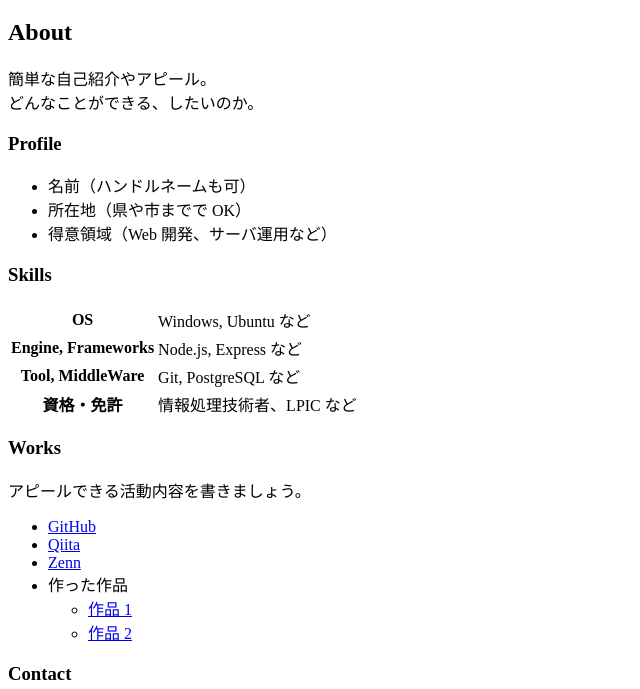
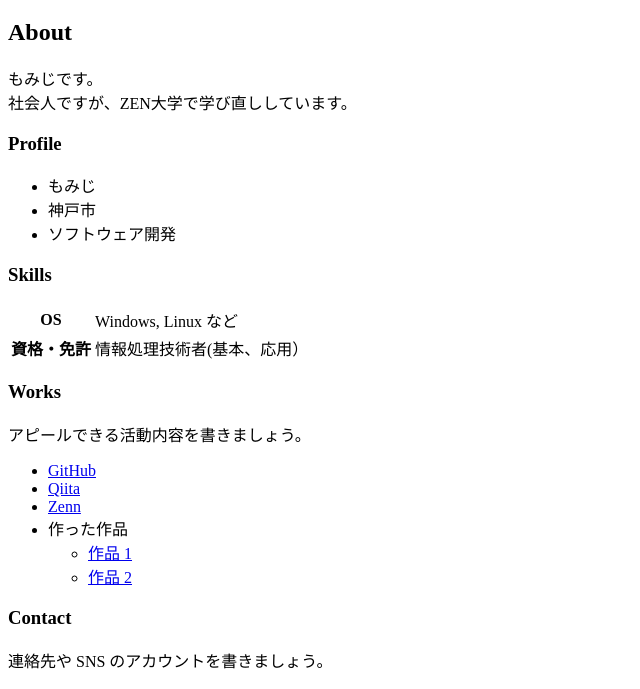
Before and after one commit to barbapa21835/barbapa21835.github.io, a plain HTML site: page index.html in a window 1280 px wide. Shown: the part 70-759 px from the top of the page, without its empty margins (0-640 px from the left). Drawn offline with Linux system fonts and the light colour scheme.

Commit message:
Update index.html

```diff
--- a/index.html
+++ b/index.html
@@ -10,34 +10,25 @@
 
     <h2>About</h2>
     <p>
-      簡単な自己紹介やアピール。<br>
-      どんなことができる、したいのか。
+      もみじです。<br>
+      社会人ですが、ZEN大学で学び直ししています。
     </p>
 
     <h3>Profile</h3>
     <ul>
-      <li>名前（ハンドルネームも可）</li>
-      <li>所在地（県や市までで OK）</li>
-      <li>得意領域（Web 開発、サーバ運用など）</li>
+      <li>もみじ</li>
+      <li>神戸市</li>
+      <li>ソフトウェア開発</li>
     </ul>
 
     <h3>Skills</h3>
     <table>
       <tr>
         <th>OS</th>
-        <td>Windows, Ubuntu など</td>
-      </tr>
-      <tr>
-        <th>Engine, Frameworks</th>
-        <td>Node.js, Express など</td>
-      </tr>
-      <tr>
-        <th>Tool, MiddleWare</th>
-        <td>Git, PostgreSQL など</td>
-      </tr>
+        <td>Windows, Linux など</td>
       <tr>
         <th>資格・免許</th>
-        <td>情報処理技術者、LPIC など</td>
+        <td>情報処理技術者(基本、応用）</td>
       </tr>
     </table>
 
```
